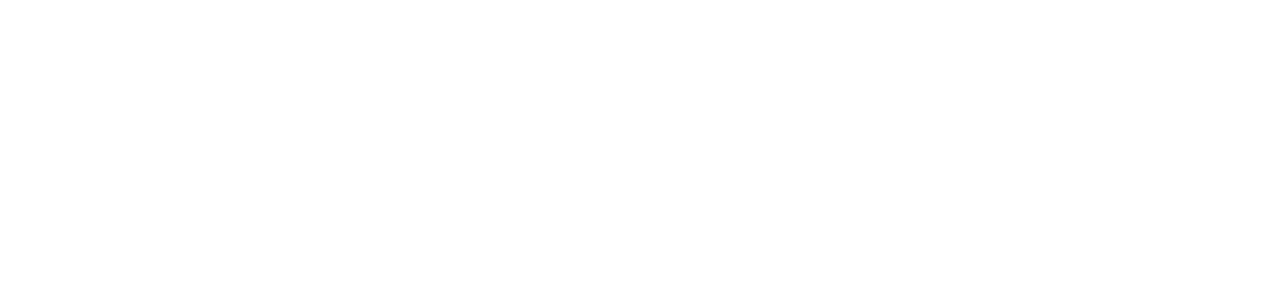
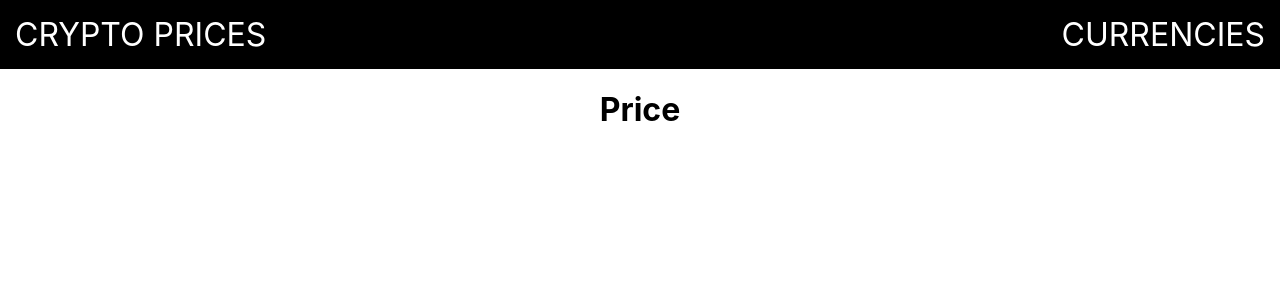
Before and after one commit to Niveen-Abdelaatty/React-cryptoprices-api, a React (Create React App) app: page /price/1 in a window 1280 px wide. Before the commit this address had no page. Shown: the top 300 px of the page. Built offline with nearby package versions, Linux system fonts and the light colour scheme.

Commit message:
setup dynamic url segments

```diff
--- a/src/App.js
+++ b/src/App.js
@@ -4,15 +4,18 @@ import Main from './pages/Main';
 import Price from './pages/Price';
 import Curriences from './pages/Currencies'
 
+import NavBar from './components/NavBar';
+
 import './App.css';
 
 function App() {
   return (
     <div className="App">
+      <NavBar />
       <Routes>
         <Route path='/' element={<Main />} />
         <Route path='/curriences' element={<Curriences />} />
-        <Route path='/price' element={<Price />} />
+        <Route path='/price/:symbol' element={<Price />} />
       </Routes>
     </div>
   );
--- a/src/components/NavBar.js
+++ b/src/components/NavBar.js
@@ -1,5 +1,16 @@
+import { Link } from 'react-router-dom';
+
 function NavBar() {
-  return <div>Navbar</div>;
+  return (
+    <nav className='nav'>
+      <Link to='/'>
+        <div>CRYPTO PRICES</div>
+      </Link>
+      <Link to='/curriences'>
+        <div>CURRENCIES</div>
+      </Link>
+    </nav>
+  );
 }
 
 export default NavBar;
--- a/src/index.css
+++ b/src/index.css
@@ -11,3 +11,17 @@ code {
   font-family: source-code-pro, Menlo, Monaco, Consolas, 'Courier New',
     monospace;
 }
+
+.nav {
+  display: flex;
+  justify-content: space-between;
+  background-color: black;
+  color: white;
+  padding: 15px;
+  font-size: 2em;
+}
+
+.nav a {
+  color: white;
+  text-decoration: none;
+}
--- a/src/pages/Currencies.js
+++ b/src/pages/Currencies.js
@@ -1,5 +1,30 @@
+import { Link } from 'react-router-dom';
+
 function Currencies() {
-  return <h1>Currencies</h1>;
+  const currencies = [
+    { name: 'Bitcoin', symbol: 'BTC' },
+    { name: 'Litecoin', symbol: 'LTC' },
+    { name: 'Ethereum', symbol: 'ETH' },
+    { name: 'Ethereum Classic', symbol: 'ETC' },
+    { name: 'Stellar Lumens', symbol: 'XLM' },
+    { name: 'Dash', symbol: 'DASH' },
+    { name: 'Ripple', symbol: 'XRP' },
+    { name: 'Zcash', symbol: 'ZEC' },
+  ];
+
+  return (
+    <div>
+      {currencies.map((coin, index) => {
+        const { name, symbol } = coin;
+
+        return (
+          <Link to={`/price/${symbol}`} key={index} >
+            <h2>{name}</h2>
+          </Link>
+        );
+      })}
+    </div>
+  );
 }
 
 export default Currencies;
--- a/src/pages/Price.js
+++ b/src/pages/Price.js
@@ -1,4 +1,14 @@
+import { useParams } from 'react-router-dom';
+
 function Price() {
+  const params = useParams();
+
+  const apiKey = '452A8E3C-A1B5-4300-B4CB-A2C726563128';
+  const symbol = params.symbol;
+
+  const url = `http://rest-sandbox.coinapi.io/v1/exchangerate/${symbol}/USD?apikey=${apiKey}`;
+  console.log(url);
+
   return <h1>Price</h1>;
 }
 
```
Also changed, not shown: 1 other file (tests, documents, lock files or other folders).
